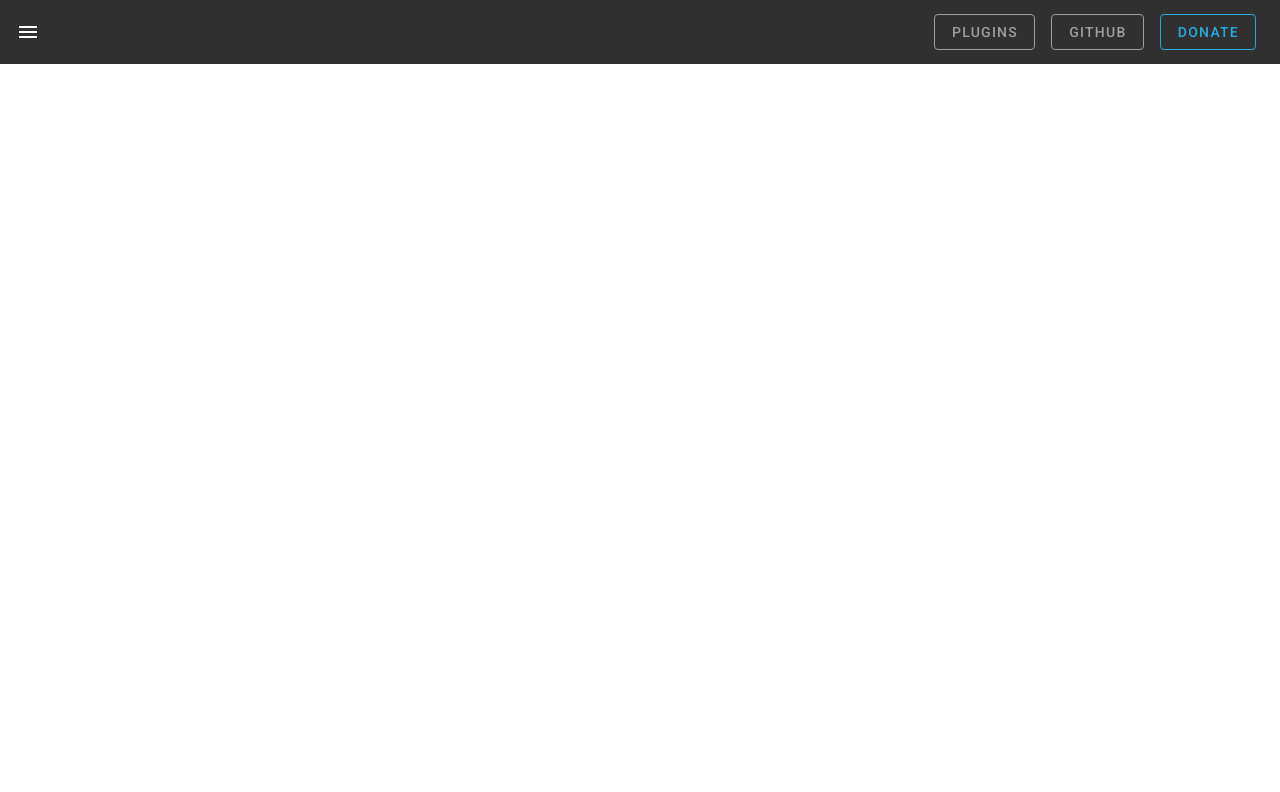
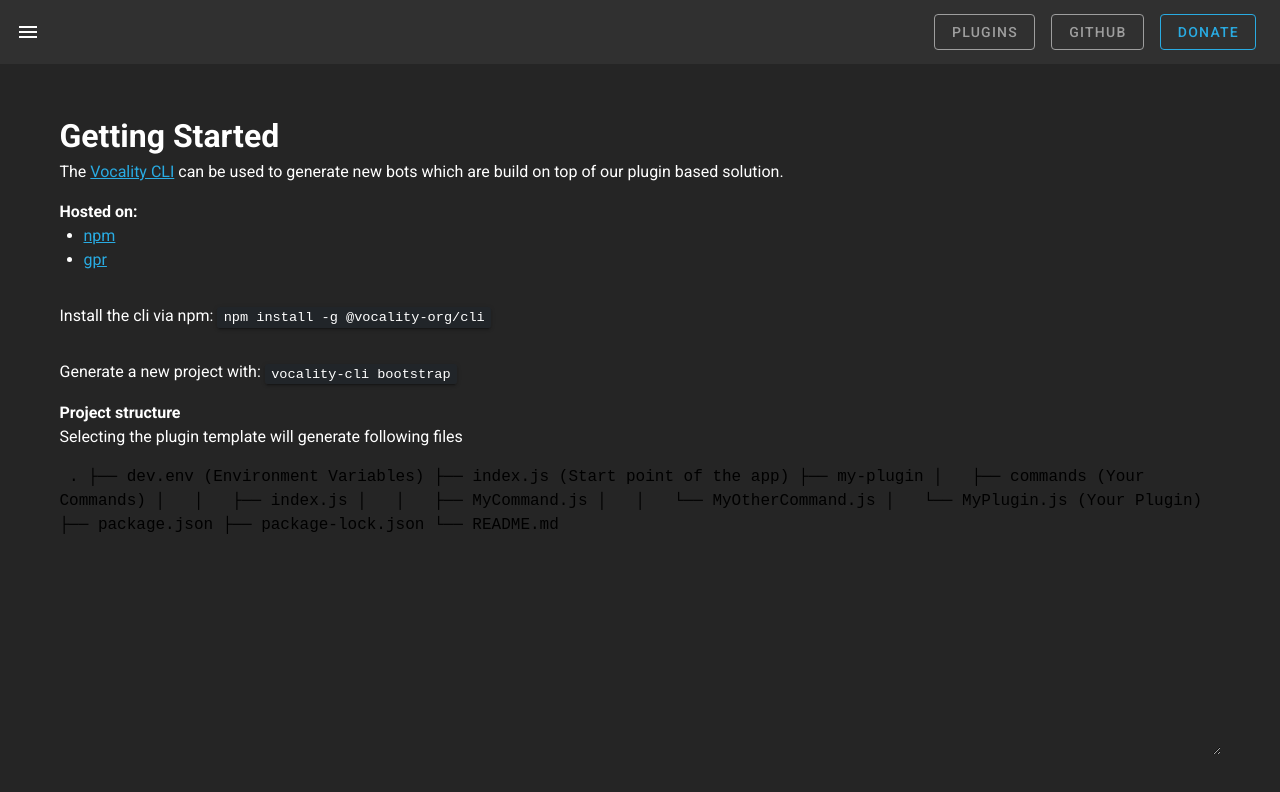
Before and after one commit to vocality-org/vocality-landing-page, a Nuxt app: page /cli in a window 1280 px wide. Shown: the top 792 px of the page. Built offline with nearby package versions, Linux system fonts and the light colour scheme; what vue-discord-message would draw is missing.

Commit message:
Add page for vocality cli

```diff
--- a/layouts/default.vue
+++ b/layouts/default.vue
@@ -16,6 +16,14 @@
           </v-list-item-icon>
           <v-list-item-content>
             <v-list-item-title>Plugins</v-list-item-title>
+          </v-list-item-content>
+        </v-list-item>
+        <v-list-item link @click="navigateTo('cli')">
+          <v-list-item-icon>
+            <v-icon>{{ cliIcon }}</v-icon>
+          </v-list-item-icon>
+          <v-list-item-content>
+            <v-list-item-title>Vocality CLI</v-list-item-title>
           </v-list-item-content>
         </v-list-item>
         <v-list-item link @click="navigateTo('members')">
@@ -83,6 +91,7 @@
   mdiGithubCircle,
   mdiGift,
   mdiHome,
+  mdiConsole,
 } from '@mdi/js';
 
 @Component({})
@@ -93,6 +102,7 @@
   githubIcon = mdiGithubCircle;
   donateIcon = mdiGift;
   homeIcon = mdiHome;
+  cliIcon = mdiConsole;
 
   navigateTo(path: string) {
     this.$router.push({ name: path });
--- /dev/null
+++ b/pages/cli.vue
@@ -0,0 +1,56 @@
+<template>
+  <div class="cli">
+    <div class="container" style="padding-top: 48px;">
+      <h1>Getting Started</h1>
+      <p>
+        The <a href="https://github.com/vocality-org/cli">Vocality CLI</a> can
+        be used to generate new bots which are build on top of our plugin based
+        solution.
+      </p>
+      <h4>Hosted on:</h4>
+      <ul>
+        <li>
+          <a href="https://www.npmjs.com/package/@vocality-org/cli">npm</a>
+        </li>
+        <li>
+          <a href="https://github.com/vocality-org/cli/packages/102675">gpr</a>
+        </li>
+      </ul>
+      <p style="margin-top: 32px">
+        Install the cli via npm: <kbd>npm install -g @vocality-org/cli</kbd>
+      </p>
+      <p style="margin-top: 32px">
+        Generate a new project with: <kbd>vocality-cli bootstrap</kbd>
+      </p>
+      <h4>Project structure</h4>
+      <p>Selecting the plugin template will generate following files</p>
+      <textarea readonly class="tree">
+        .
+        ├── dev.env                       (Environment Variables)
+        ├── index.js                      (Start point of the app)
+        ├── my-plugin
+        │   ├── commands                  (Your Commands)
+        │   │   ├── index.js
+        │   │   ├── MyCommand.js
+        │   │   └── MyOtherCommand.js
+        │   └── MyPlugin.js               (Your Plugin)
+        ├── package.json
+        ├── package-lock.json
+        └── README.md
+      </textarea>
+    </div>
+  </div>
+</template>
+
+<style lang="scss" scoped>
+.cli {
+  background: #252525;
+  min-height: 100vh;
+}
+.tree {
+  font-family: monospace;
+  width: 100%;
+  height: 290px;
+  overflow: hidden;
+}
+</style>
--- a/pages/index.vue
+++ b/pages/index.vue
@@ -7,8 +7,13 @@
       <div class="header-content">
         <h1 class="no-events-on-drag">Vocality</h1>
         <p class="h4 no-events-on-drag">
-          State of the Art Discord Bot Pluginification
+          Extendable Discord Bot building Framework
         </p>
+        <router-link to="cli">
+          <v-btn large color="primary" class="no-events-on-drag">
+            Get Started
+          </v-btn>
+        </router-link>
       </div>
     </section>
 
@@ -422,9 +427,8 @@
 .header {
   position: fixed;
   top: 240px;
-  left: 80px;
+  left: 240px;
   padding: 20px 20px 0px;
-  pointer-events: none;
   @include mq(sm) {
     padding-top: 120px;
   }
```
